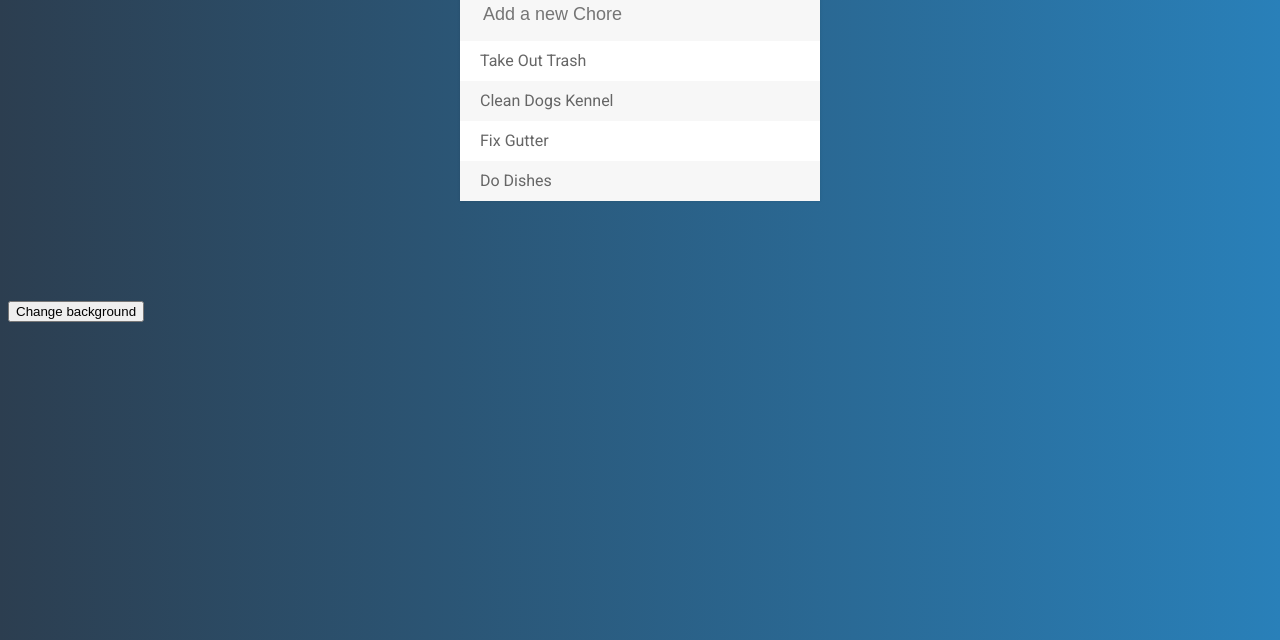
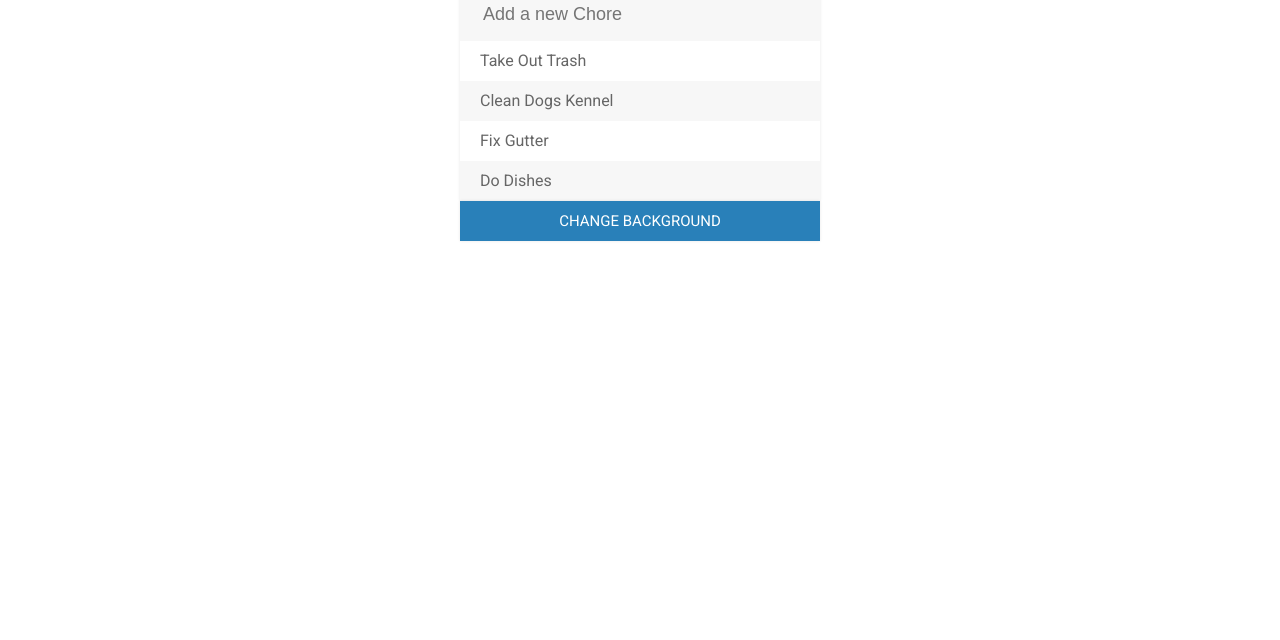
Before and after one commit to kareynolds/HoneyDoList, a plain HTML site: page index.html in a window 1280 px wide. Shown: the part 160-800 px from the top of the page. Drawn offline with nearby package versions, Linux system fonts and the light colour scheme.

Commit message:
Update style.css
Updated to properly place the button.

```diff
--- a/style.css
+++ b/style.css
@@ -39,15 +39,18 @@ li:hover span {
     width: 360px;
     margin: 100px auto;
     background: #f7f7f7;
+    margin-bottom: 0px;
 }
 
 body {
     font-family: 'Roboto', sans-serif;
 
+}
+
+.body {
     background: #2980b9; /* fallback for old browsers */
     background: -webkit-linear-gradient(to left, #2980b9 , #2c3e50); /* Chrome 10-25, Safari 5.1-6 */
     background: linear-gradient(to left, #2980b9 , #2c3e50); /* W3C, IE 10+/ Edge, Firefox 16+, Chrome 26+, Opera 12+, Safari 7+ */
-
 }
 
 .completed {
@@ -88,3 +91,33 @@ input:focus {
     border: 3px solid #2980b9;
     outline: none;
 }
+
+#gradient {
+    margin: 100px auto;
+    width: 360px;
+    margin-top: 0px;
+
+}
+
+#gradientButton {
+    box-shadow: 0 0 3px rgba(0, 0, 0, .1);
+    background: #f7f7f7;
+    border: 3px solid rgba(0, 0, 0 , 0);
+    height: 40px;
+    color: white;
+    width: 100%;
+    margin-top: 0px;
+    background-color: #2980b9;
+    text-transform: uppercase;
+    font-size: 15px;
+    font-weight: normal;
+    font-family: 'Roboto', sans-serif;
+}
+
+.backgroundColors {
+
+background: #2b5876;  /* fallback for old browsers */
+background: -webkit-linear-gradient(to right, #4e4376, #2b5876);  /* Chrome 10-25, Safari 5.1-6 */
+background: linear-gradient(to right, #4e4376, #2b5876); /* W3C, IE 10+/ Edge, Firefox 16+, Chrome 26+, Opera 12+, Safari 7+ */
+
+}
```
